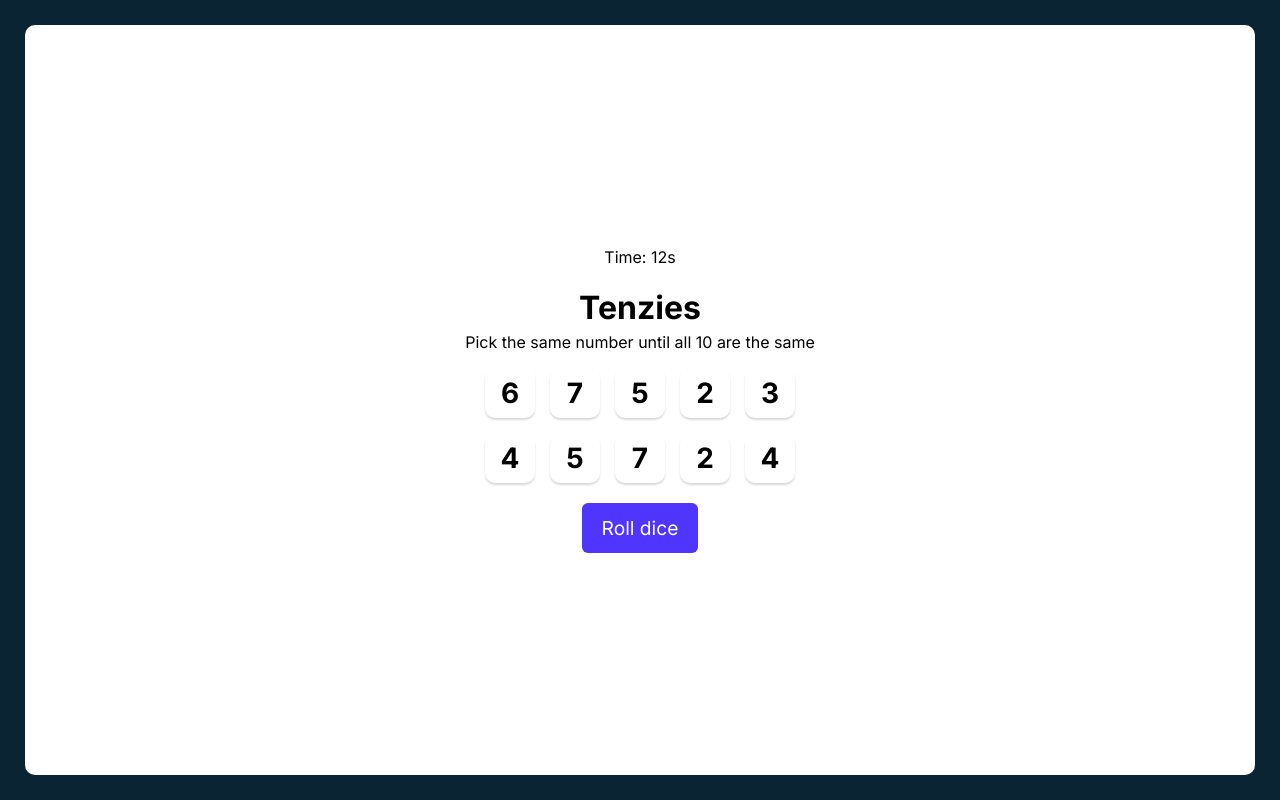
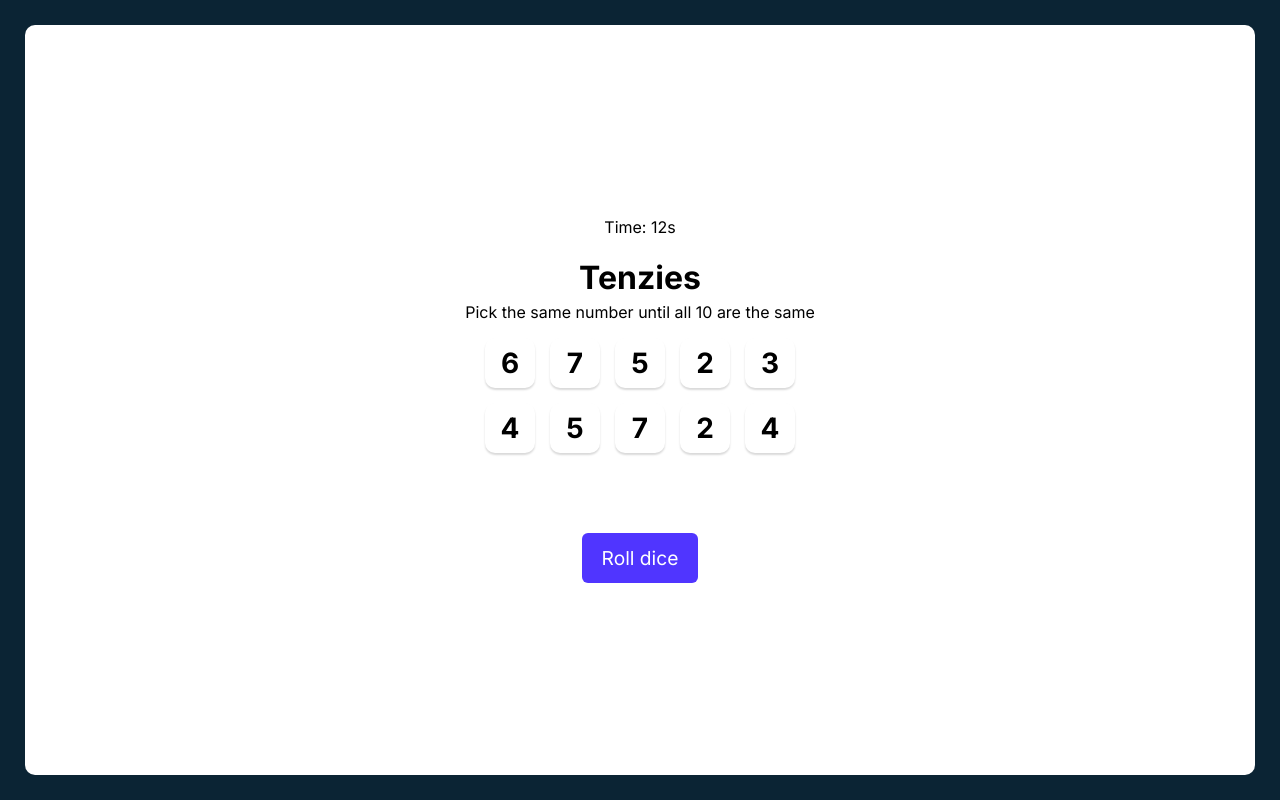
Before and after one commit to Veektaw/tenzies, a React (Vite) app: page / in a window 1280 px wide. Built offline with nearby package versions, Linux system fonts and the light colour scheme.

Commit message:
Added text align for button again

```diff
--- a/src/App.css
+++ b/src/App.css
@@ -62,7 +62,6 @@ button {
   background-color: white;
   font-size: 1.75rem;
   font-weight: bold;
-  text-align: center;
 }
 
 button.roll-dice-button {
@@ -76,7 +75,8 @@ button.roll-dice-button {
   color: white;
   font-size: 1.2rem;
   font-family: Inter, sans-serif;
-  margin-top: 20px;
+  text-align: center;
+  margin-top: 80px;
 }
 
 .sr-only {
```
